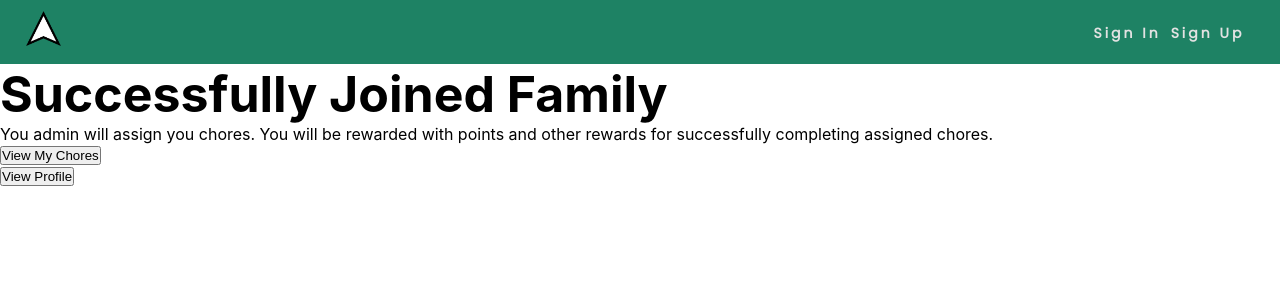
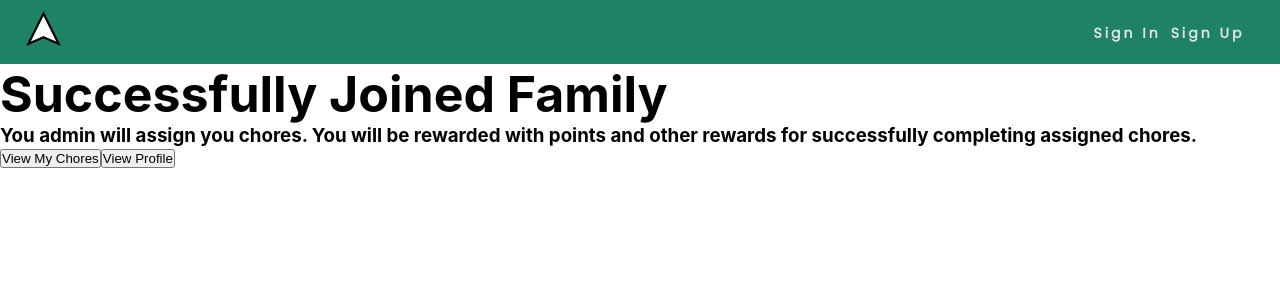
Before and after one commit to Human437/chore-up-client, a React (Create React App) app: page /successful-join in a window 1280 px wide. Shown: the top 300 px of the page. Built offline with nearby package versions, Linux system fonts and the light colour scheme; no server answers.

Commit message:
Added ids and classes for css and used prettier to format code

```diff
--- a/src/successful-join/successful-join.js
+++ b/src/successful-join/successful-join.js
@@ -13,19 +13,24 @@ export default class SuccessfulJoin extends React.Component {
   render() {
     return (
       <>
+        <main id='successful-join-page'>
           <h1>Successfully Joined Family</h1>
-        <p>You admin will assign you chores. You will be rewarded with points and other rewards for successfully completing assigned chores.</p>
+          <h3>You admin will assign you chores. You will be rewarded with points and other rewards for successfully completing assigned chores.</h3>
+          <div id='successful-join-btn-container'>
             <button
+              className='successful-join-btn'
               onClick = {() => this.props.history.push(`/my-chores/${this.context.userId}`)}
             >
               View My Chores
             </button>
-        <br/>
             <button
+              className='successful-join-btn'
               onClick = {() => this.props.history.push(`/my-profile/${this.context.userId}`)}
             >
               View Profile
             </button>
+          </div>
+        </main>
       </>
     );
   }
```
Lines whose indentation alone changed are shown as unchanged.
